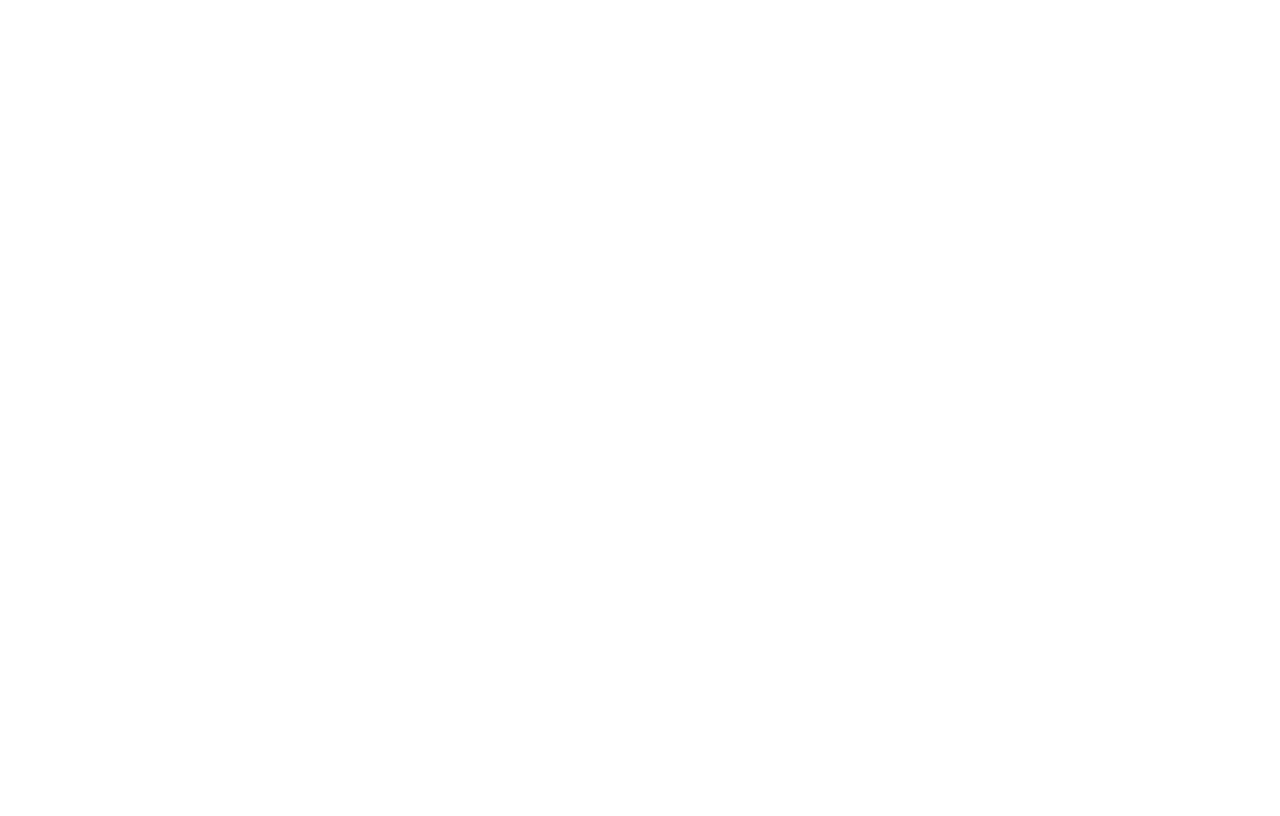
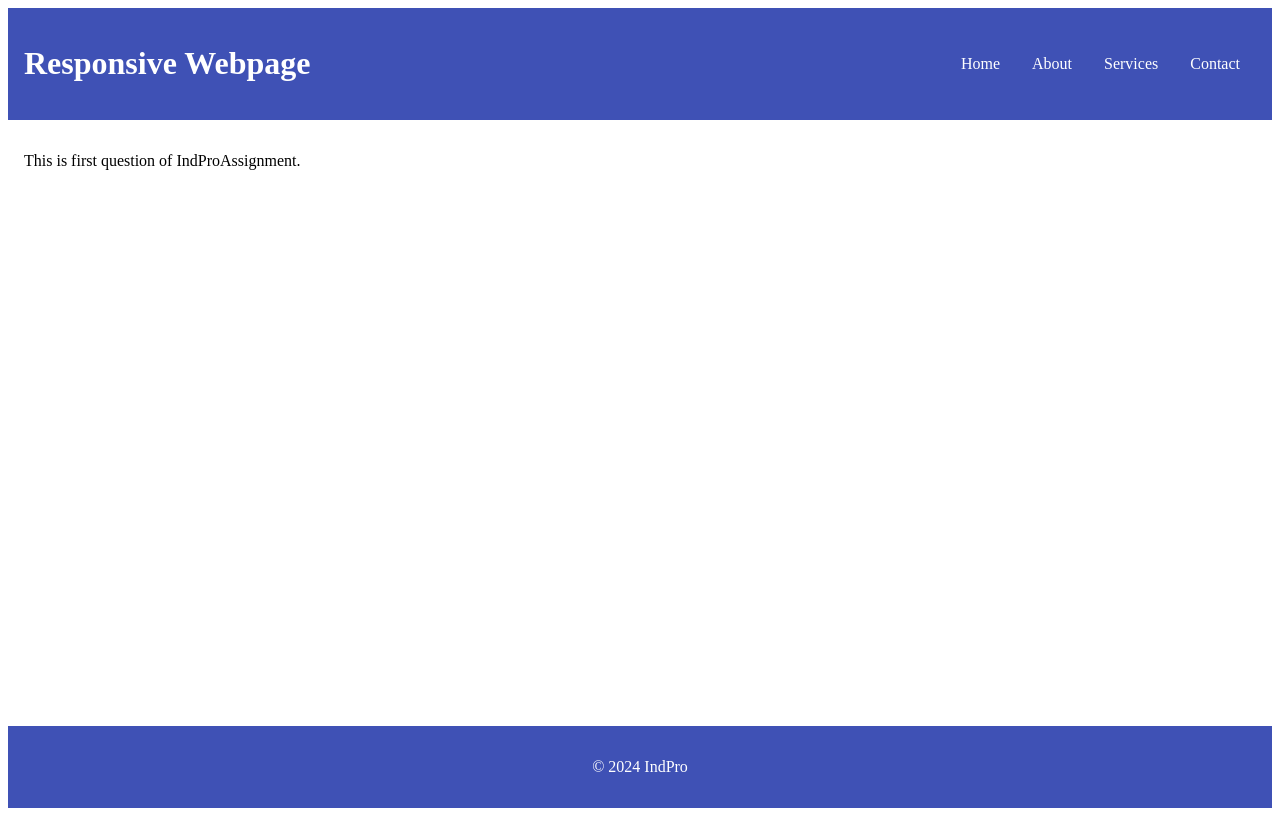
Before and after one commit to bishtmanish739/indpro-frontend-ecommerece, an Angular app: page /question-1 in a window 1280 px wide. Before the commit this address led to /. Built offline with nearby package versions, Linux system fonts and the light colour scheme.

Commit message:
question-1 fronend complete

```diff
--- a/src/app/app-routing.module.ts
+++ b/src/app/app-routing.module.ts
@@ -4,13 +4,15 @@
 import { RegisterComponent } from './register/register.component';
 import { ProductComponent } from './product/product.component';
 import { CartComponent } from './cart/cart.component';
+import { Question1Component } from './question-1/question-1.component';
 
 const routes: Routes = [
 
   { path: 'login', component: LoginComponentComponent },
   {path:'register',component:RegisterComponent},
   { path: 'products', component: ProductComponent },
-  { path: 'cart', component: CartComponent }
+  { path: 'cart', component: CartComponent },
+  {path:'question-1',component:Question1Component}
 
 ];
 
--- a/src/app/app.module.ts
+++ b/src/app/app.module.ts
@@ -9,6 +9,7 @@
 import { ProductComponent } from './product/product.component';
 import { CartComponent } from './cart/cart.component';
 import { HttpClientModule } from '@angular/common/http';
+import { Question1Component } from './question-1/question-1.component';
 
 @NgModule({
   declarations: [
@@ -16,7 +17,8 @@
     LoginComponentComponent,
     RegisterComponent,
     ProductComponent,
-    CartComponent
+    CartComponent,
+    Question1Component
   ],
   imports: [
     BrowserModule,
--- /dev/null
+++ b/src/app/question-1/question-1.component.css
@@ -0,0 +1,104 @@
+.container {
+    display: grid;
+    grid-template-areas:
+      "header header"
+      "main main"
+      "footer footer";
+    grid-template-rows: auto 1fr auto;
+    grid-template-columns: 1fr;
+    min-height: 100vh;
+
+    @media (max-width: 768px) {
+      grid-template-areas:
+        "header"
+        "main"
+        "footer";
+    }
+  }
+
+  .header {
+    grid-area: header;
+    background-color: #3f51b5;
+    color: white;
+    padding: 1rem;
+    display: flex;
+    justify-content: space-between;
+    align-items: center;
+
+    .navbar {
+      display: flex;
+      align-items: center;
+
+      .nav-list {
+        display: flex;
+        list-style: none;
+        padding: 0;
+        margin: 0;
+
+        li {
+          padding: 0 1rem;
+        }
+
+        @media (max-width: 768px) {
+          display: none; /* Hide the navbar on smaller screens */
+        }
+      }
+    }
+  }
+
+  .sidebar {
+    display: none;
+    grid-area: sidebar;
+    background-color: #f0f0f0;
+    padding: 1rem;
+    transition: transform 0.3s ease-in-out;
+
+    ul {
+      list-style-type: none;
+      padding: 0;
+    }
+
+    li {
+      padding: 0.5rem 0;
+    }
+
+    &.collapsed {
+      transform: translateX(-100%);
+    }
+
+    @media (max-width: 768px) {
+      display: block;
+      position: absolute;
+      top: 0;
+      left: 0;
+      height: 100vh;
+      width: 250px;
+      z-index: 1000;
+      background-color: #ffffff;
+    }
+  }
+
+  .main-content {
+    grid-area: main;
+    padding: 1rem;
+  }
+
+  .footer {
+    grid-area: footer;
+    background-color: #3f51b5;
+    color: white;
+    text-align: center;
+    padding: 1rem;
+  }
+
+  .sidebar-toggle {
+    display: none;
+    background-color: transparent;
+    border: none;
+    font-size: 2rem;
+    color: white;
+
+    @media (max-width: 768px) {
+      display: block;
+    }
+  }
--- /dev/null
+++ b/src/app/question-1/question-1.component.html
@@ -0,0 +1,31 @@
+<div class="container">
+    <header class="header">
+      <h1>Responsive Webpage</h1>
+      <nav class="navbar">
+        <ul class="nav-list">
+          <li>Home</li>
+          <li>About</li>
+          <li>Services</li>
+          <li>Contact</li>
+        </ul>
+        <button class="sidebar-toggle" (click)="toggleSidebar()">☰</button>
+      </nav>
+    </header>
+
+    <aside class="sidebar" [class.collapsed]="isSidebarCollapsed">
+      <ul>
+        <li>Home</li>
+        <li>About</li>
+        <li>Services</li>
+        <li>Contact</li>
+      </ul>
+    </aside>
+
+    <main class="main-content">
+      <p>This is first question of IndProAssignment.</p>
+    </main>
+
+    <footer class="footer">
+      <p>&copy; 2024 IndPro </p>
+    </footer>
+  </div>
--- /dev/null
+++ b/src/app/question-1/question-1.component.ts
@@ -0,0 +1,15 @@
+import { Component } from '@angular/core';
+
+@Component({
+  selector: 'app-question-1',
+  templateUrl: './question-1.component.html',
+  styleUrls: ['./question-1.component.css']
+})
+export class Question1Component {
+  isSidebarCollapsed = true;
+
+  toggleSidebar() {
+    this.isSidebarCollapsed = !this.isSidebarCollapsed;
+  }
+
+}
```
Also changed, not shown: 1 other file (tests, documents, lock files or other folders).
